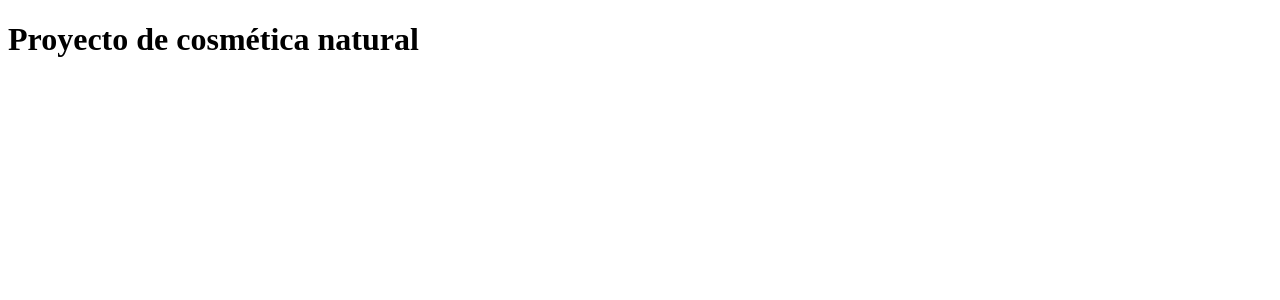
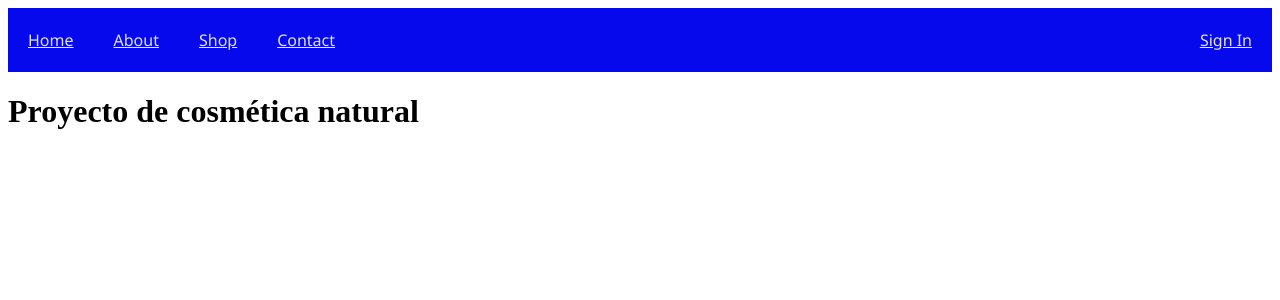
Before and after one commit to lucianop3196/natural-cosmetics, a React (Create React App) app: page / in a window 1280 px wide. Shown: the top 300 px of the page. Built offline with nearby package versions, Linux system fonts and the light colour scheme.

Commit message:
Se eliminaron carpetas que venían por default + se creó el componente Navbar

```diff
--- a/public/index.html
+++ b/public/index.html
@@ -8,6 +8,13 @@
     <meta
       name="description"
       content="Web site created using create-react-app"
+    />
+    <!-- Google font -->
+    <link rel="preconnect" href="https://fonts.googleapis.com" />
+    <link rel="preconnect" href="https://fonts.gstatic.com" crossorigin />
+    <link
+      href="https://fonts.googleapis.com/css2?family=Noto+Sans&display=swap"
+      rel="stylesheet"
     />
     <link rel="apple-touch-icon" href="%PUBLIC_URL%/logo192.png" />
     <!--
--- a/src/App.js
+++ b/src/App.js
@@ -1,7 +1,10 @@
+import Navbar from "./components/Navbar";
+
 function App() {
   return (
     <div className="App">
       <header className="App-header">
+        <Navbar/>
         <h1>Proyecto de cosmética natural</h1>
       </header>
     </div>
--- /dev/null
+++ b/src/components/Navbar.jsx
@@ -0,0 +1,15 @@
+import React from "react";
+import "../styles/Navbar.css";
+function Navbar() {
+  return (
+    <div className="navbar">
+      <a href="/home">Home</a>
+      <a href="/about">About</a>
+      <a href="/shop">Shop</a>
+      <a href="/contact">Contact</a>
+      <a className="signIn" href="/signIn">Sign In</a>
+    </div>
+  );
+}
+
+export default Navbar;
--- /dev/null
+++ b/src/styles/Navbar.css
@@ -0,0 +1,37 @@
+.navbar {
+  width: 100%;
+  height: 8vh;
+  background-color: #0509eb;
+  display: -webkit-box;
+  display: -ms-flexbox;
+  display: flex;
+  -ms-flex-wrap: nowrap;
+      flex-wrap: nowrap;
+  -webkit-box-pack: start;
+      -ms-flex-pack: start;
+          justify-content: flex-start;
+  position: relative;
+  overflow-x: hidden;
+  overflow-y: hidden;
+}
+
+.navbar a {
+  font-family: "Noto Sans", sans-serif;
+  color: rgba(255, 255, 255, 0.89);
+  -ms-flex-item-align: center;
+      -ms-grid-row-align: center;
+      align-self: center;
+  padding: 20px;
+}
+
+.navbar a:hover {
+  background-color: #4b4efa;
+  -webkit-transition: 0.3s;
+  transition: 0.3s;
+}
+
+.navbar .signIn {
+  position: absolute;
+  right: 0;
+}
+/*# sourceMappingURL=NavBar.css.map */
--- /dev/null
+++ b/src/styles/Navbar.scss
@@ -0,0 +1,25 @@
+.navbar {
+  width: 100%;
+  height: 8vh;
+  background-color: rgb(5, 9, 235);
+  display: flex;
+  flex-wrap: nowrap;
+  justify-content: flex-start;
+  position: relative;
+  overflow-x: hidden;
+  overflow-y: hidden;
+  a {
+    font-family: "Noto Sans", sans-serif;
+    color: rgba(255, 255, 255, 0.89);
+    align-self: center;
+    padding: 20px;
+  }
+  a:hover {
+    background-color: rgb(75, 78, 250);
+    transition: 0.3s;
+  }
+  .signIn {
+    position: absolute;
+    right: 0;
+  }
+}
--- /dev/null
+++ b/src/variables/variables.css
@@ -0,0 +1 @@
+/* No CSS *//*# sourceMappingURL=variables.css.map */
```
Also changed, not shown: src/components/Title.jsx (added), src/variables/variables.scss (added), 2 other files (tests, documents, lock files or other folders).
